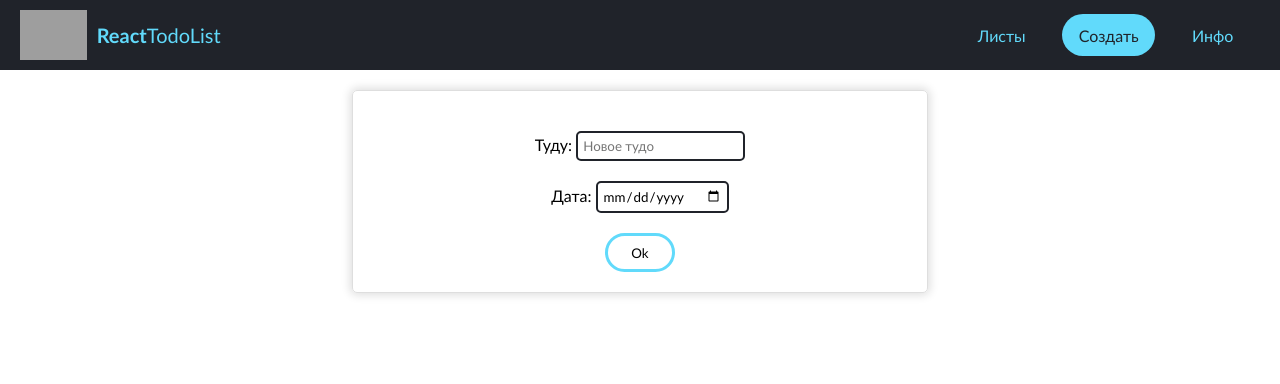
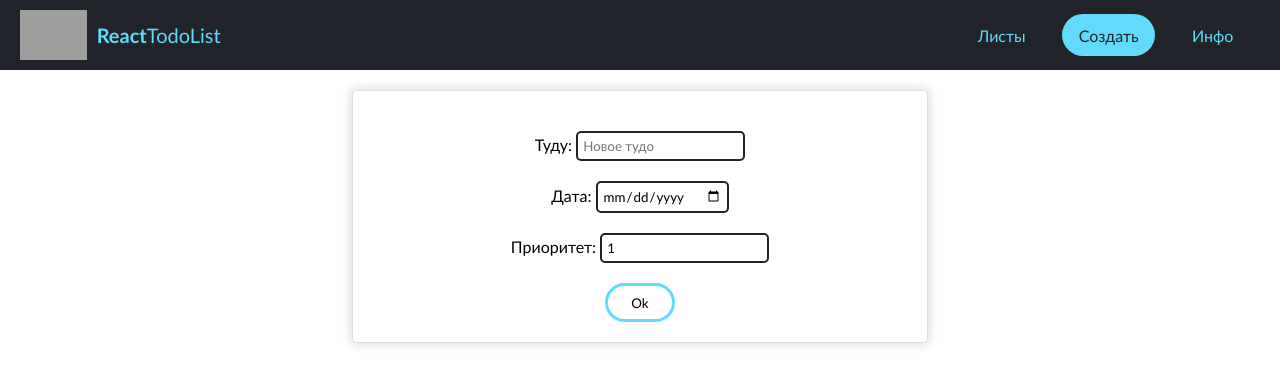
Before and after one commit to urunov-fedya/todos, a React (Create React App) app: page /new in a window 1280 px wide. Shown: the top 384 px of the page. Built offline with nearby package versions, Linux system fonts and the light colour scheme; grey boxes are pictures that could not be loaded.

Commit message:
new feature/priority

```diff
--- a/src/components/layouts/NewTodo/NewTodo.js
+++ b/src/components/layouts/NewTodo/NewTodo.js
@@ -51,6 +51,17 @@ export default function NewTodo() {
                         placeholder="Новое тудо"/>
                 </div>
                 <div className="input__item">
+                    <label htmlFor="number">Приоритет: </label>
+                    <input
+                        type="number"
+                        id="number"
+                        name="priority"
+                        min="1"
+                        value={todo.priority || ""}
+                        onInput={handleChancge}
+                        placeholder="Приоритет"/>
+                </div>
+                <div className="input__item">
                     <button>Ok</button>
                 </div>
             </form>
--- a/src/components/layouts/TodoItem/TodoItem.js
+++ b/src/components/layouts/TodoItem/TodoItem.js
@@ -8,7 +8,7 @@ export default function TodoItem({todo, index}) {
     const state = useSelector(state => state, shallowEqual);
 
     const dispatch = useDispatch();
-    const {name, date} = todo;
+    const {name, date, priority} = todo;
 
     const handleDone = () => {
         dispatch(done(todo.id));
@@ -39,6 +39,9 @@ export default function TodoItem({todo, index}) {
                 <div className="todo__date">
                     {date}
                 </div>
+                <div className="todo__priority">
+                    {priority}
+                </div>
                 <button
                     className="todo__remove"
                     onClick={handleRemove}>
--- a/src/components/layouts/TodoList/TodoList.js
+++ b/src/components/layouts/TodoList/TodoList.js
@@ -6,6 +6,13 @@ import "./TodoList.css";
 
 export default function TodoList() {
     const todos = useSelector(state => state.todos, shallowEqual);
+
+    // сортировка по приоритету
+    todos.sort((a, b) => {
+        if (a.priority < b.priority) return 1;
+        if (a.priority > b.priority) return -1;
+        return 0;
+    });
 
     return (
         <div className="TodoList">
--- a/src/store/reducers/index.js
+++ b/src/store/reducers/index.js
@@ -9,6 +9,7 @@ const emty = {
     id: Date.now(),
     name: '',
     date: '',
+    priority: 1,
     done: false
 };
 
```
Also changed, not shown: 1 other file (tests, documents, lock files or other folders).
